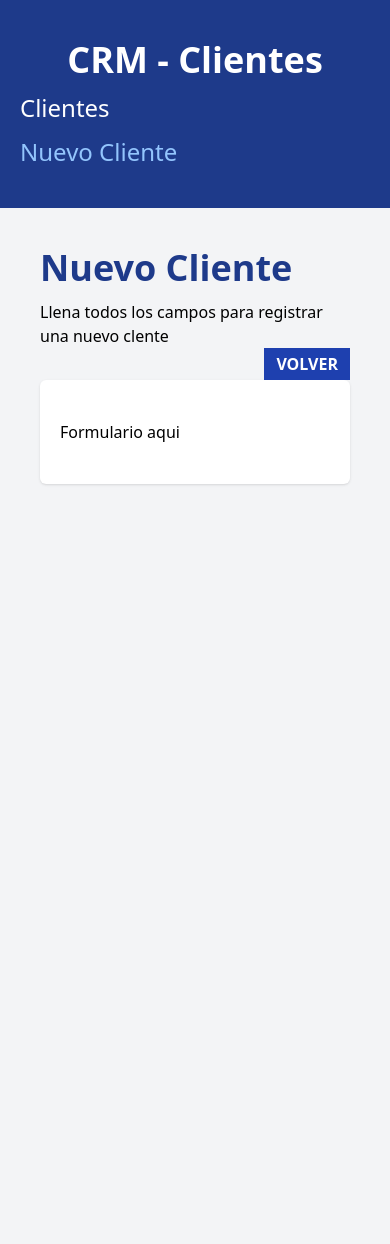
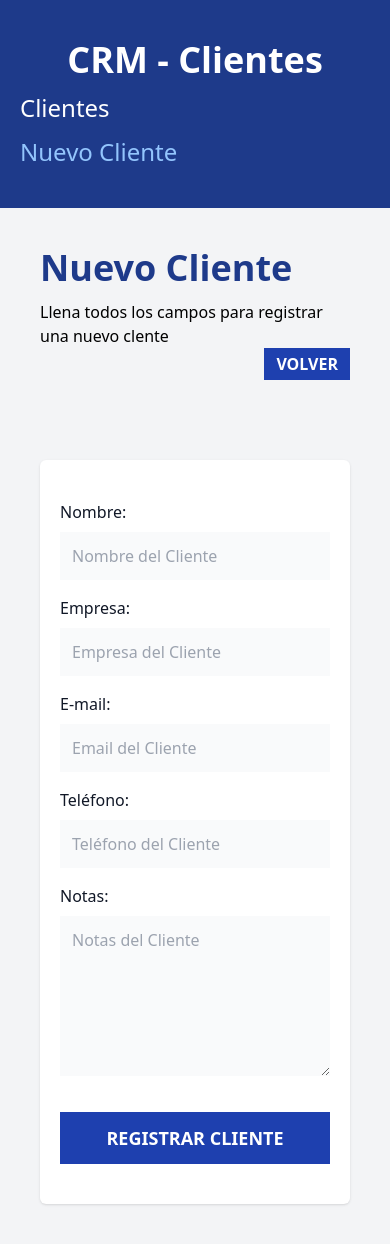
Before and after one commit to Juan8516/crm-react, a React (Vite) app: page /clientes/nuevo in a window 390 px wide. Before the commit the page ends 844 px from the top, so only its background shows below. Built offline with nearby package versions, Linux system fonts and the light colour scheme.

Commit message:
Se exporta componente formulario, se aplican estilos

```diff
--- a/src/pages/NuevoCliente.jsx
+++ b/src/pages/NuevoCliente.jsx
@@ -1,4 +1,5 @@
 import React from 'react'
+import Formulario from '../components/Formulario'
 import { Navigate, useNavigate} from "react-router-dom"
 
 function NuevoCliente() {
@@ -19,8 +20,17 @@
         </button>
       </div>
 
-      <div className='bg-white shadow rounded-md md:w-3/4 mx-auto px-5 py-10'>
-        <p>Formulario aqui</p>
+      <div className='bg-white shadow rounded-md md:w-3/4 mx-auto px-5 py-10 mt-20'>
+        <form>
+          <Formulario />
+
+          <input
+              type="submit"
+              className='mt-5 w-full bg-blue-800 p-3 uppercase font-bold text-white text-lg'
+              value={'Registrar Cliente'}
+
+          />
+        </form>
       </div>
     </>
   )
```
